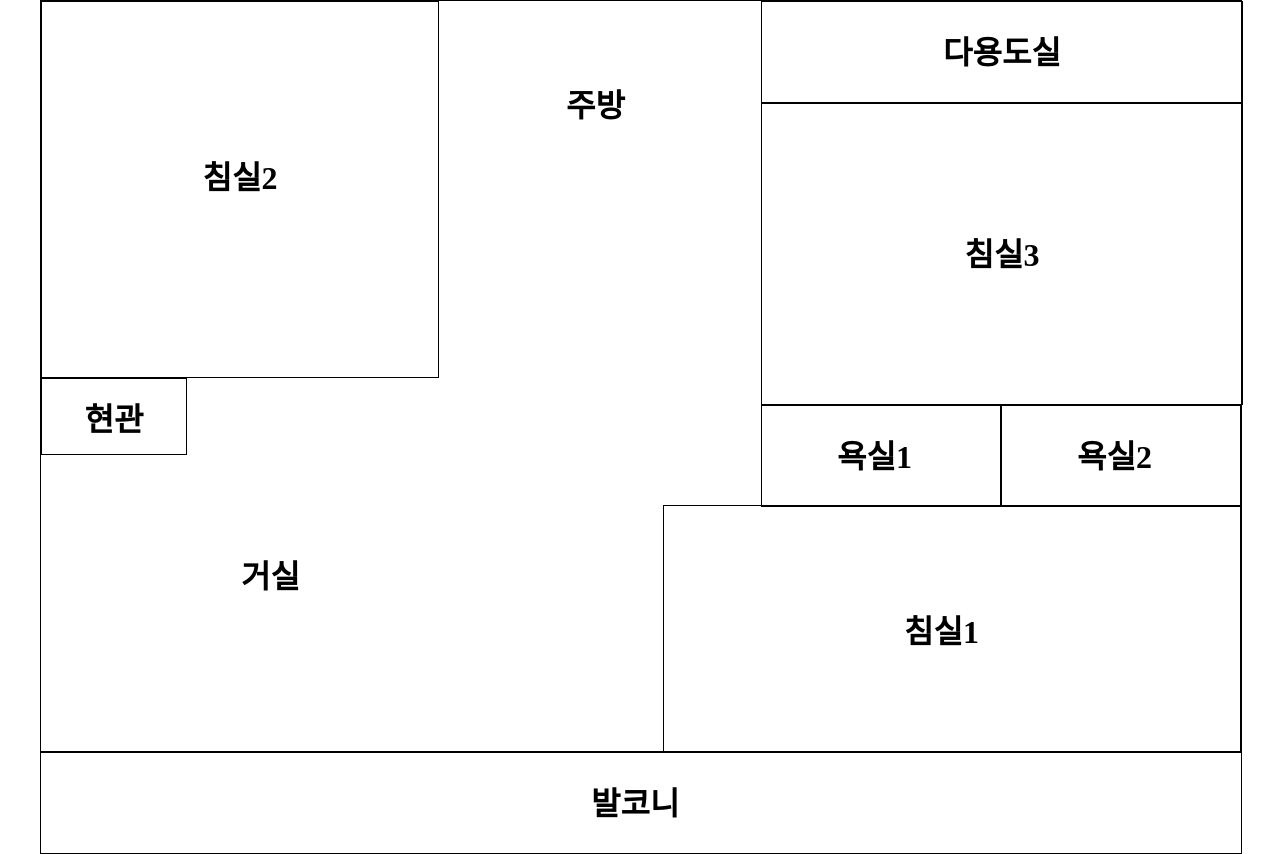
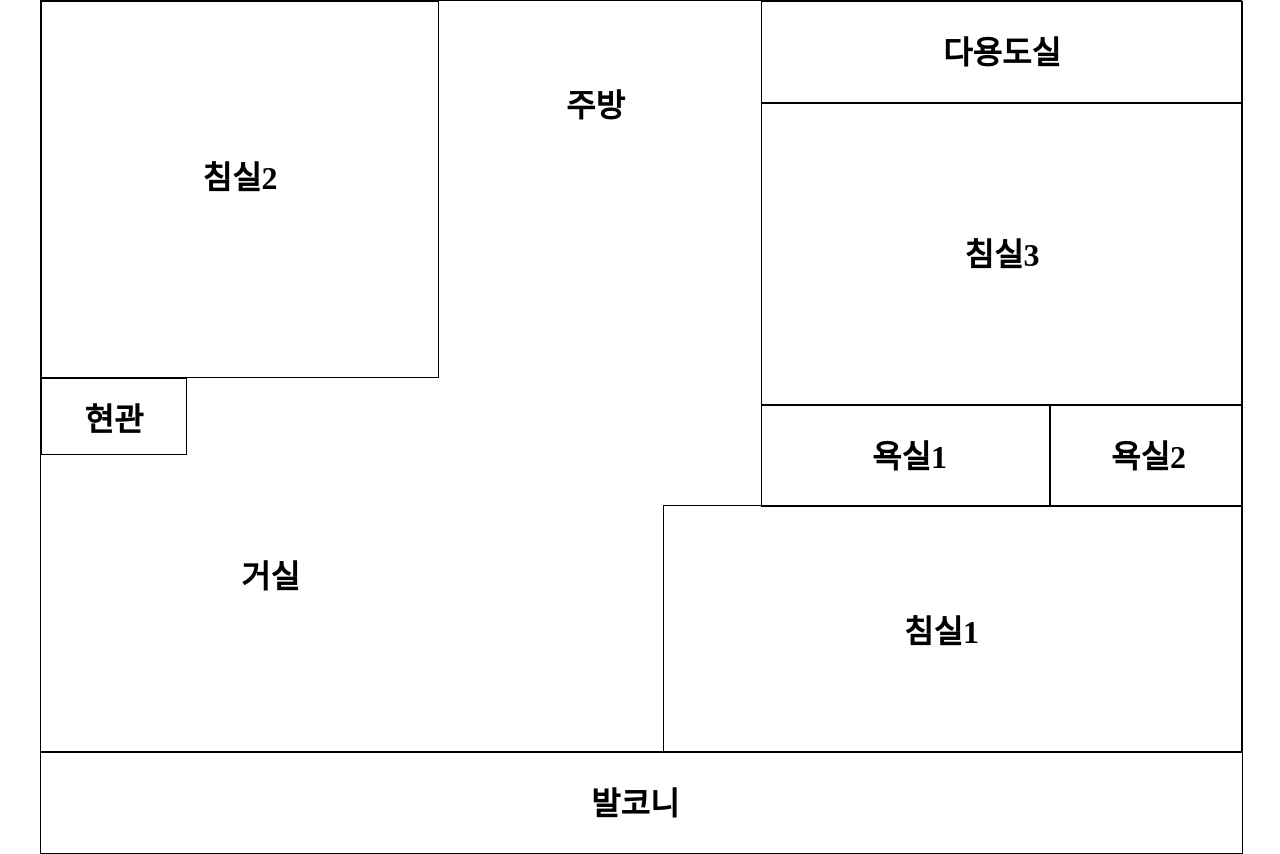
Before and after one commit to glitch927/HTML, a plain HTML site: page index22.html in a window 1280 px wide. Drawn offline with Linux system fonts and the light colour scheme; files that its build step writes are made by us from their sources.

Commit message:
Add files via upload

```diff
--- a/style1.css
+++ b/style1.css
@@ -41,29 +41,29 @@
     border: 1px solid black;
 }
 .a3 {
-    width: 100%;
+    width: 100.5%;
     height: 100px;
     display: flex;
 }
 .b1 {
-    width: 50%;
+    width: 60%;
     height: 100%;
     border: 1px solid black;
 }
 .b2 {
-    width:50%;
+    width: 40%;
     height: 100%;
     border: 1px solid black;
 }
 .a4 {
     position: relative;
-    width: 120%;
+    width: 120.5%;
     height: 245px;
     border: 1px solid black;
     right: 98px;
 }
 .footer {
-    width: 100%;
+    width: 100.1%;
     height: 100px;
     border: 1px solid black;
 }
@@ -102,14 +102,14 @@ h6 {
 p1 {
     position: relative;
     top: 25px;
-    left: 75px;
+    left: 110px;
     font-size: xx-large;
     font-weight: bold;
 }
 p2 {
     position: relative;
     top: 25px;
-    left: 75px;
+    left: 60px;
     font-size: xx-large;
     font-weight: bold;
 }
```
